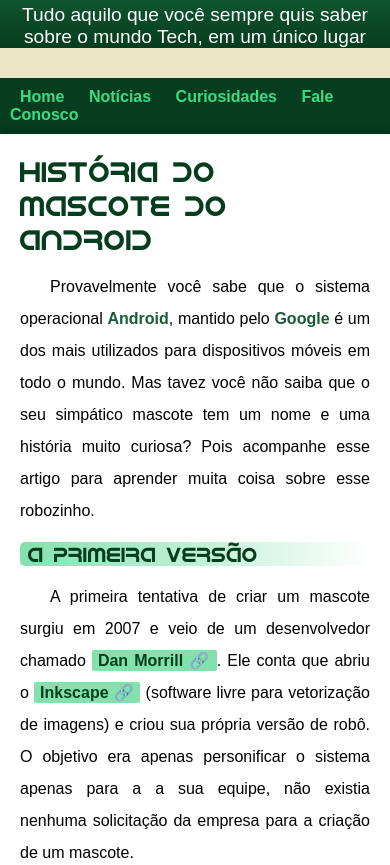
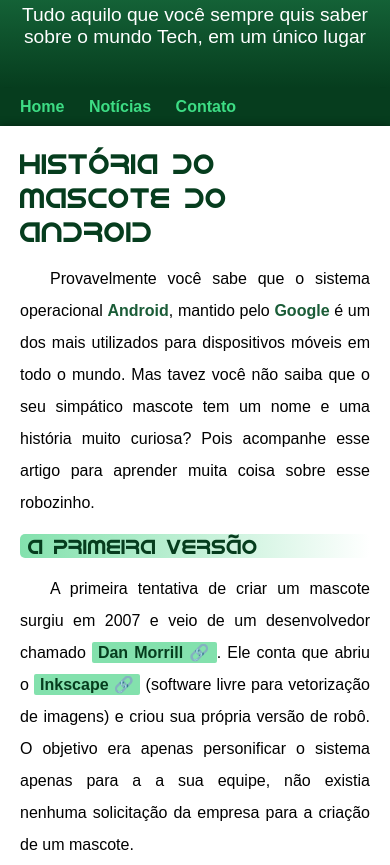
Before and after one commit to AlbuquerqueDaviid/projeto-android, a plain HTML site: page index.html in a window 390 px wide. Shown: the part 170-1035 px from the top of the page. Drawn offline with Linux system fonts and the light colour scheme.

Commit message:
Update
Correção de versão Smartphone

```diff
--- a/estilo/style.css
+++ b/estilo/style.css
@@ -70,7 +70,7 @@
     padding-right: 10px;
     padding-left: 10px;
     margin: auto;
-    margin-bottom: 30px;
+    padding-bottom: 40px;
 }
 nav {
     background-color: var(--cor5);
--- a/index.html
+++ b/index.html
@@ -16,8 +16,7 @@
             <a href="">Home</a></li>
             <a href="https://www.techtudo.com.br/" target="_blank"
             rel="external">Notícias</a></li>
-            <a href="">Curiosidades</a></li>
-            <a href="">Fale Conosco</a></li>
+            <a href="">Contato</a></li>
       </nav>
 
         <main>
```
